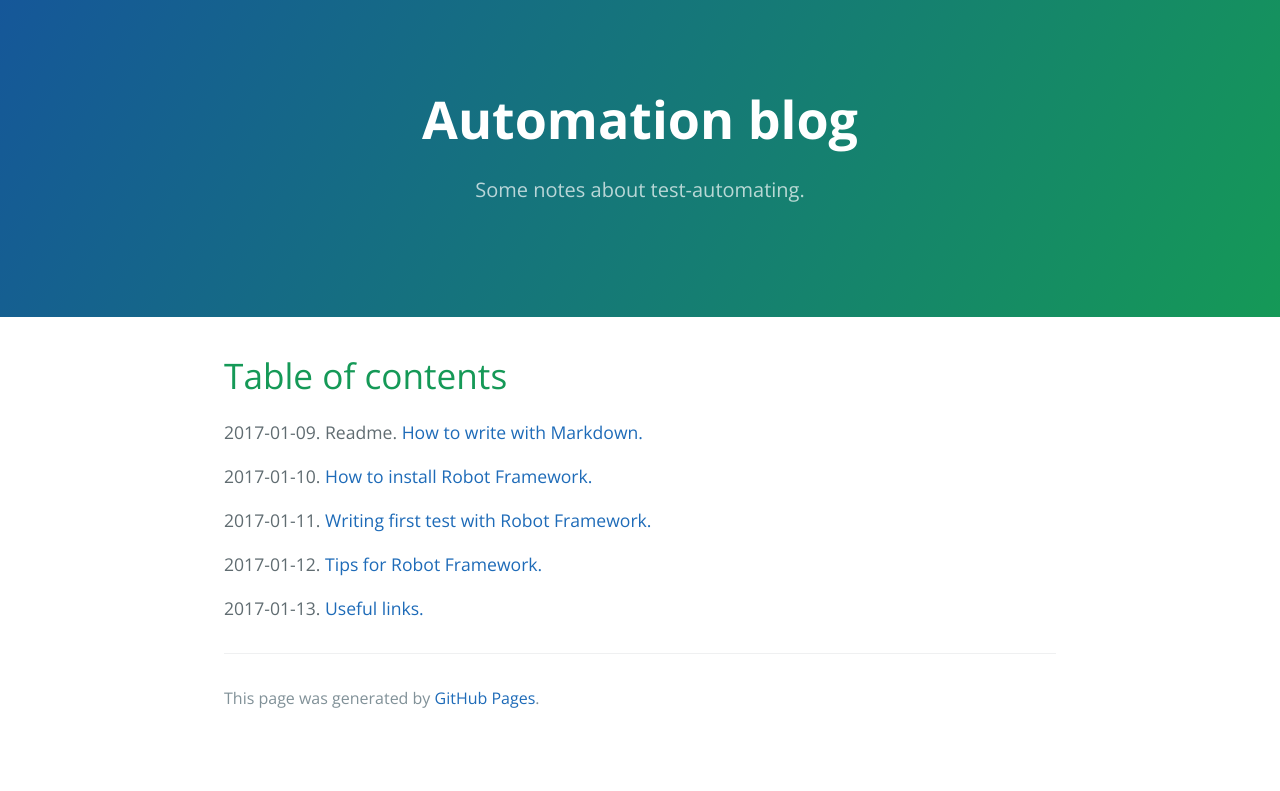
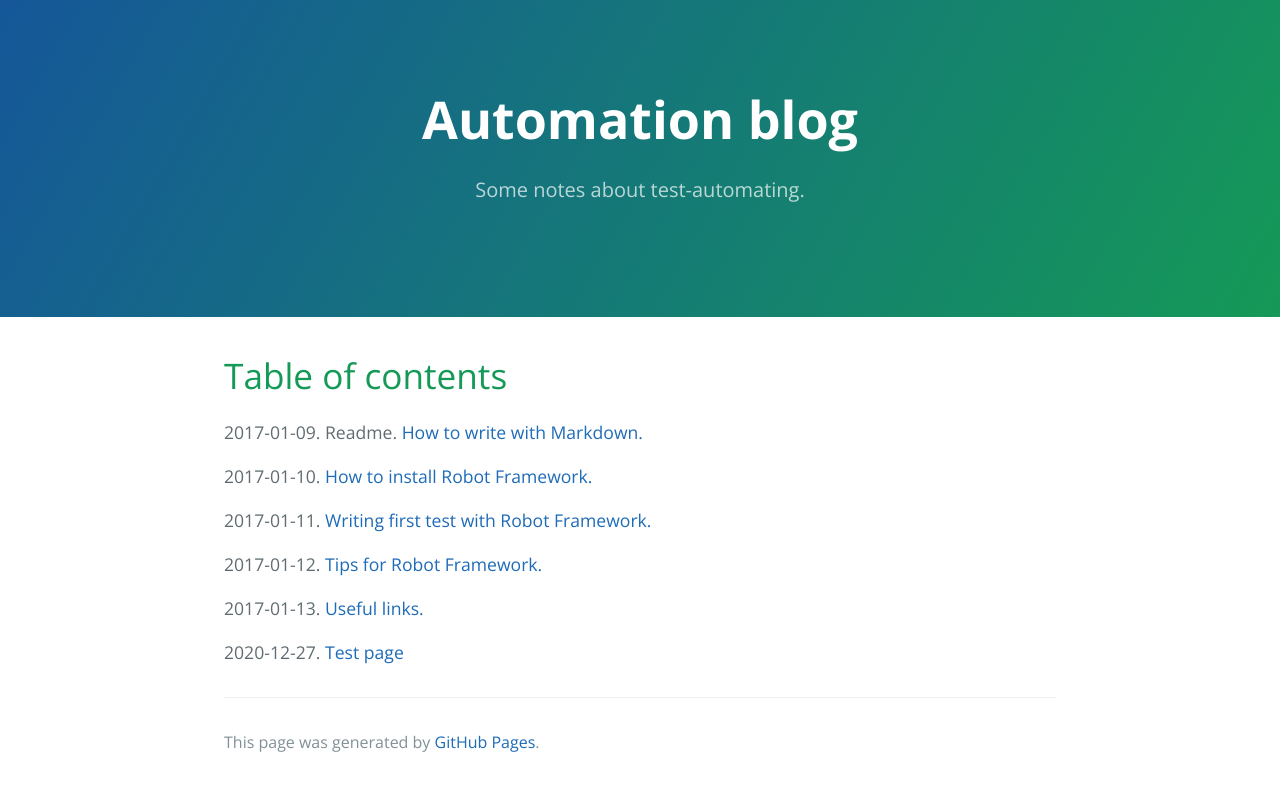
Before and after one commit to Illuminatt/illuminatt.github.io, a Jekyll site: the page built from index.md, in a window 1280 px wide. Shown: the top 791 px of the page. Built offline with Jekyll 4.4.1, drawn with Linux system fonts in a browser that asks for light colours; our own code applies the rules of GitHub Pages for plain Markdown files.

Commit message:
Add helloworld html page

```diff
--- a/index.md
+++ b/index.md
@@ -13,3 +13,5 @@
 2017-01-12. [Tips for Robot Framework.](/posts/Tips-and-Tricks)
 
 2017-01-13. [Useful links.](/posts/useful-links)
+
+2020-12-27. [Test page](/posts/helloworld)
--- /dev/null
+++ b/posts/helloworld.html
@@ -0,0 +1 @@
+Hello World!
```
